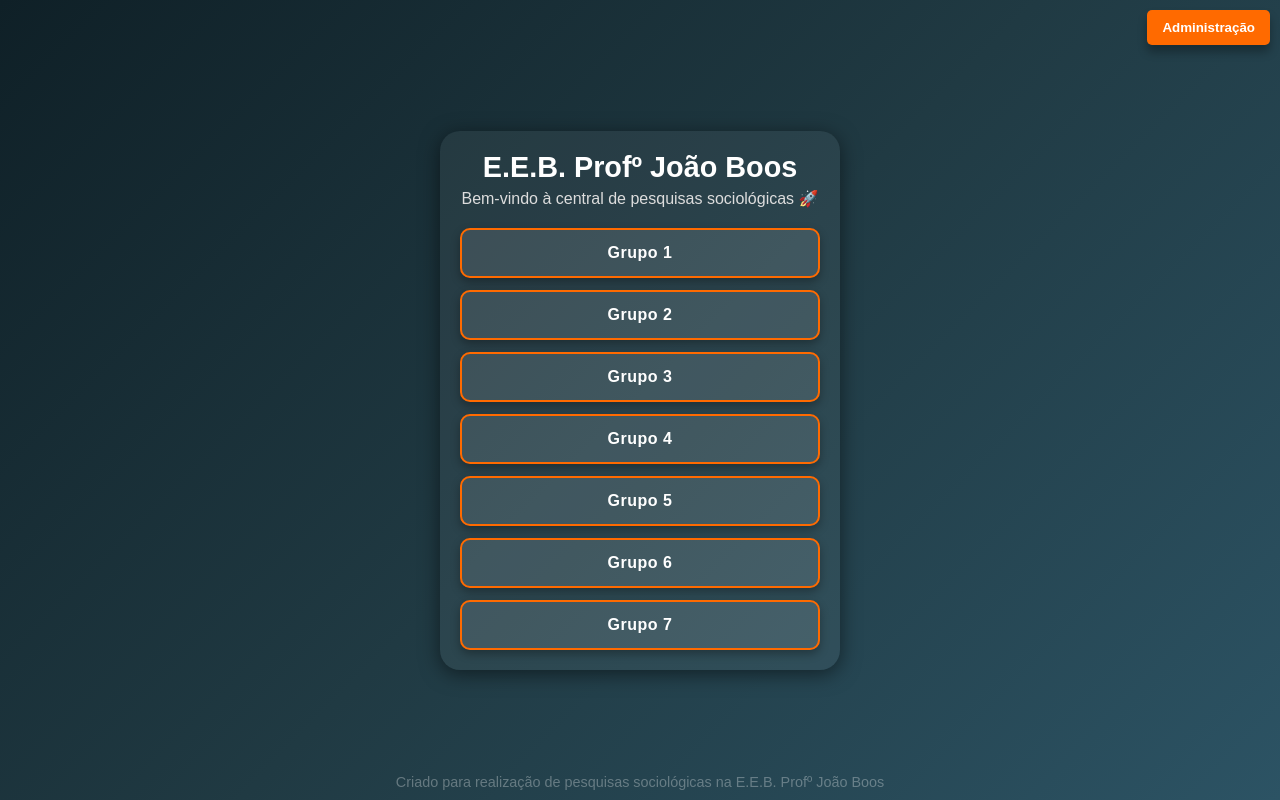
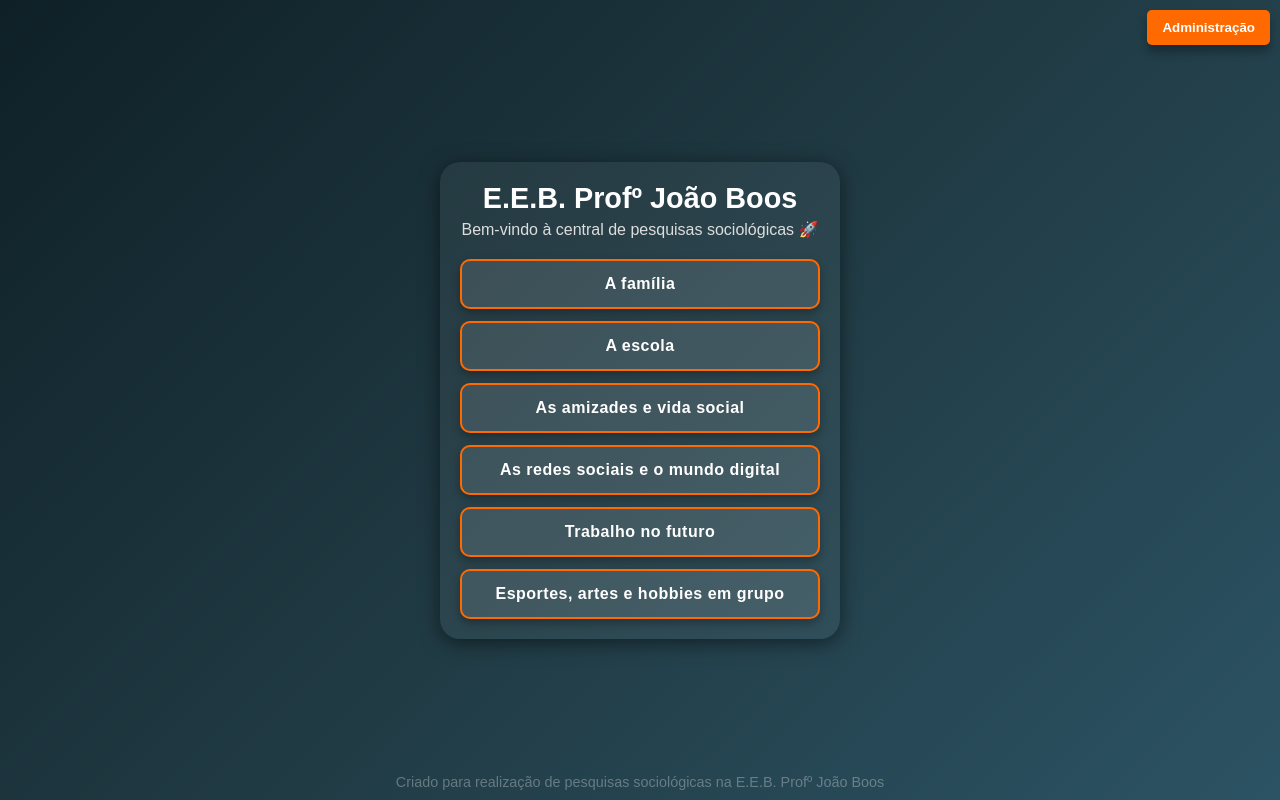
Before and after one commit to brunoaklr/sociologia, a plain HTML site: page index.html in a window 1280 px wide. Drawn offline with Linux system fonts and the light colour scheme.

Commit message:
Atualizar o index.html

```diff
--- a/index.html
+++ b/index.html
@@ -12,13 +12,13 @@
     <p class="bio">Bem-vindo à central de pesquisas sociológicas 🚀</p>
 
     <div class="links">
-      <button onclick="abrirFormulario(1)">Grupo 1</button>
-      <button onclick="abrirFormulario(2)">Grupo 2</button>
-      <button onclick="abrirFormulario(3)">Grupo 3</button>
-      <button onclick="abrirFormulario(4)">Grupo 4</button>
-      <button onclick="window.location.href='vazio.html'">Grupo 5</button>
-      <button onclick="abrirFormulario(6)">Grupo 6</button>
-      <button onclick="abrirFormulario(7)">Grupo 7</button>
+      <button onclick="abrirFormulario(1)">A família</button>
+      <button onclick="abrirFormulario(2)">A escola</button>
+      <button onclick="abrirFormulario(3)">As amizades e vida social</button>
+      <button onclick="abrirFormulario(4)">As redes sociais e o mundo digital</button>
+      <button onclick="window.location.href='vazio.html'>Mídia e consumo</button>
+      <button onclick="abrirFormulario(6)">Trabalho no futuro</button>
+      <button onclick="abrirFormulario(7)">Esportes, artes e hobbies em grupo</button>
     </div>
   </div>
 
```
